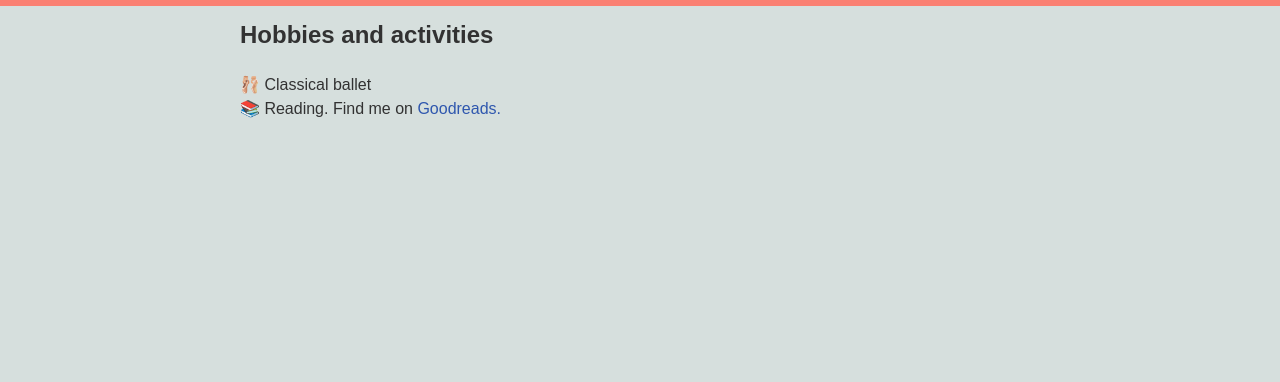
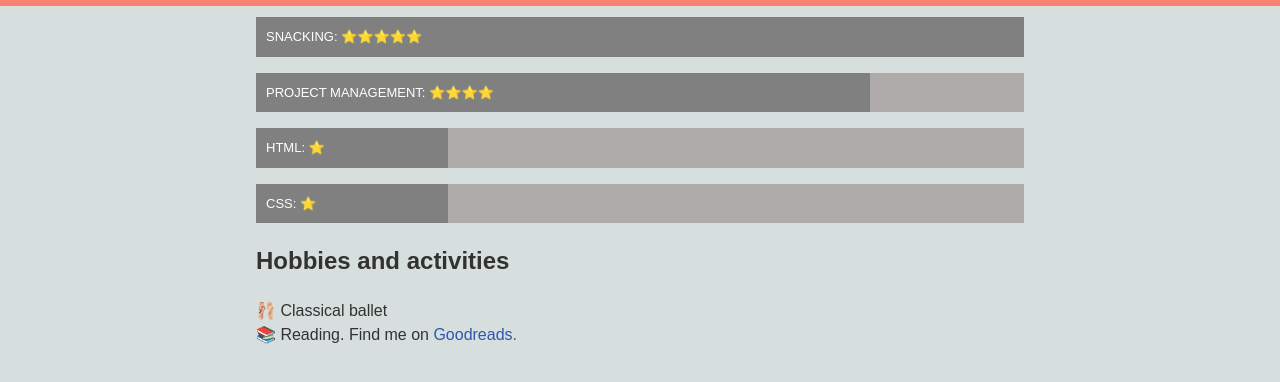
Before and after one commit to eevasii/lapio-ansioluettelo, a plain HTML site: page index.html in a window 1280 px wide. Shown: the part 794-1176 px from the top of the page. Before the commit the page ends 1043 px from the top, so only its background shows below. Drawn offline with Linux system fonts and the light colour scheme.

Commit message:
Add skill bars

```diff
--- a/css/styles.css
+++ b/css/styles.css
@@ -53,3 +53,24 @@ a:hover{
 a:active {
     text-decoration: underline;
   }
+
+* {box-sizing:border-box}
+
+/* Container for skill bars */
+.container {
+  width: 100%; /* Full width */
+  background-color: rgb(176, 171, 171); /* Grey background */
+}
+
+.skills {
+  text-align: left; /* Right-align text */
+  padding-top: 10px; /* Add top padding */
+  padding-bottom: 10px; /* Add bottom padding */
+  padding-left: 10px;
+  font-size: small;
+  color: white; /* White text color */
+}
+.snacking {width: 100%; background-color: #808080;} /* Dark Grey */
+.pm {width: 80%; background-color: #808080;}
+.html {width: 25%; background-color: #808080;}
+.css {width: 25%; background-color: #808080;}
--- a/index.html
+++ b/index.html
@@ -31,7 +31,23 @@
   </div>
   <div>
     <h2>Skills</h2>
-  </div>
+
+    <div class="container">
+      <div class="skills snacking">SNACKING:  ⭐️⭐️⭐️⭐️⭐️</div>
+    </div>
+    <p></p>
+    </div>
+    <div class="container">
+      <div class="skills pm">PROJECT MANAGEMENT:  ⭐️⭐️⭐️⭐️</div>
+    </div>
+    <p></p>
+    <div class="container">
+      <div class="skills html">HTML:  ⭐️</div>
+    </div>
+    <p></p>
+    <div class="container">
+      <div class="skills css">CSS:  ⭐️</div>
+    </div>
   <div class="SafetyDistanceBottom">
     <h2>Hobbies and activities</h2>
     <p>🩰 Classical ballet <br>📚 Reading. Find me on <a href="https://www.goodreads.com/user/show/41497158-eeva-siika-aho">Goodreads.</a></p>
```
